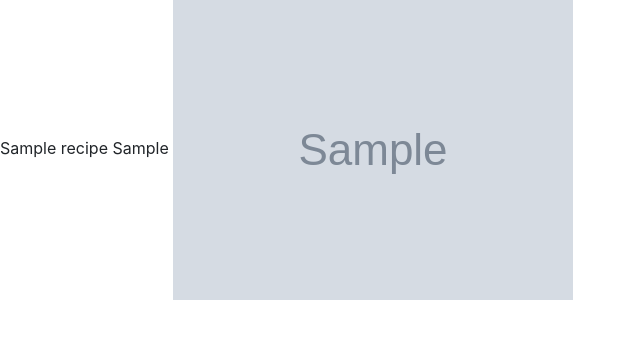
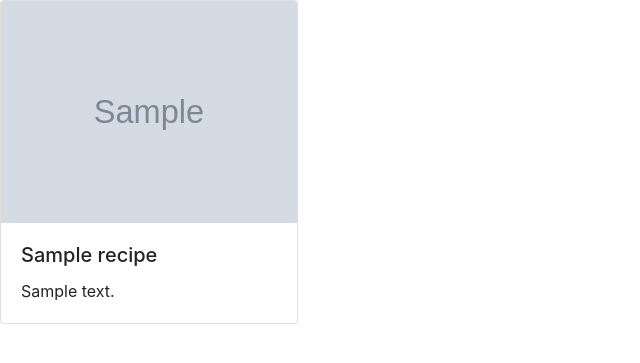
Before and after one commit to PatrickCoakley23/milestone3-, a Flask app: page / in a window 1280 px wide. Shown: the part 56-419 px from the top of the page, without its empty margins (0-640 px from the left). Run offline with Flask 2, Linux system fonts and the light colour scheme; grey boxes marked "Sample" are stand-in pictures; a database or web service that is not in the repository returns one stand-in record (values such as "Sample title"); some libraries are stand-ins or nearby versions.

Commit message:
Added basic layout of boostrap card-deck on reicpes.html page

```diff
--- a/static/css/style.css
+++ b/static/css/style.css
@@ -1,3 +1,9 @@
 header {
     background-color: #272727;
 }
+
+/* RECIPES HOME PAGE */
+
+.card-image-holder {
+    width: 100%;
+}
--- a/templates/recipes.html
+++ b/templates/recipes.html
@@ -1,11 +1,23 @@
 {% extends 'base.html' %}
 {% block content %}
+
+
     {% for recipe in recipes %}
-        {{recipe.recipe_name}}
-        {{recipe.recipe_category}}
-        <img src="{{recipe.image_link}}" alt="">
+<div class="row">
+    <div class="col-12 col-md-4 col-xl-3">
+        <div class="card-deck">
+            <div class="card">
+                <img class="card-img-top card-image-holder" src="{{recipe.image_link}}" alt="Card image cap">
+                <div class="card-body">
+                <h5 class="card-title">{{recipe.recipe_name}}</h5>
+                <p class="card-text">{{recipe.description}}</p>
+
+                </div>
+            </div>
+        </div>
+    </div>
+</div>
+
     {% endfor%}
 
-
-
 {% endblock %}
```
